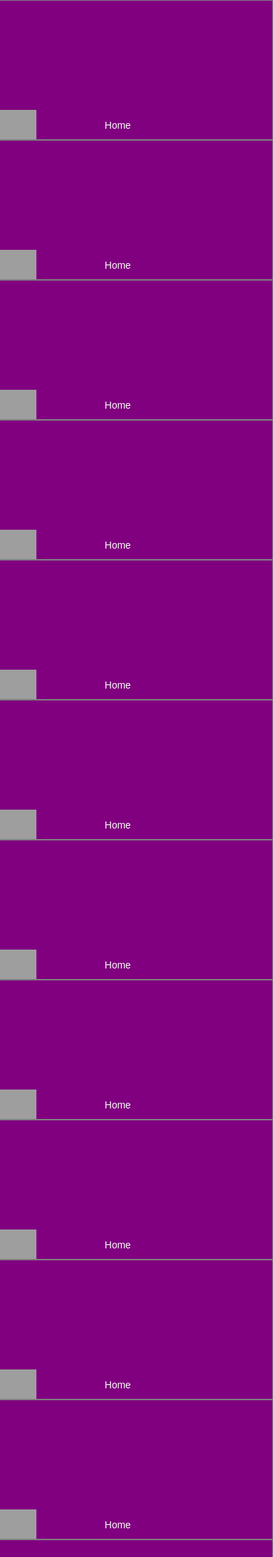
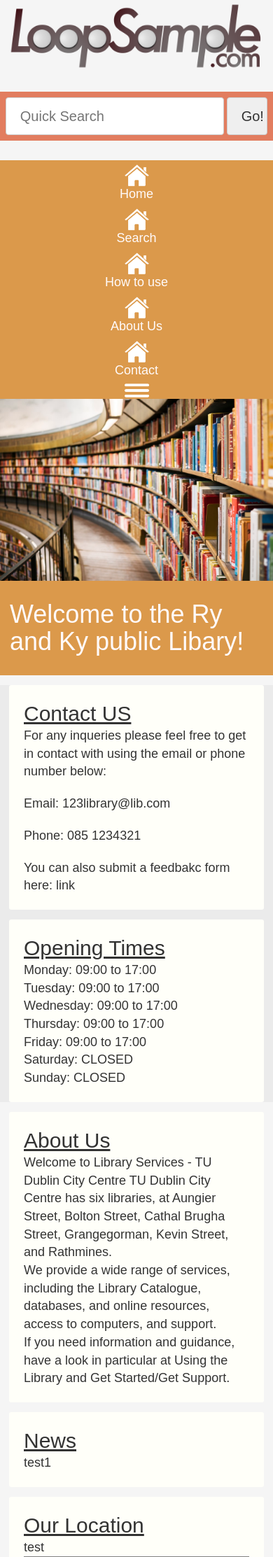
Before and after one commit to C17326283/WebDev2Assignment-master, a PHP site: page / in a window 390 px wide. Shown: the top 2225 px of the page at 70% size. Run offline with PHP 8.4, Linux system fonts and the light colour scheme; some libraries are stand-ins or nearby versions; some web fonts are replaced; grey boxes are pictures that could not be loaded.

Commit message:
Working on main page

```diff
--- a/StyleSheet.css
+++ b/StyleSheet.css
@@ -4,83 +4,119 @@
 }
 body
 {
-    background-color: #F5F5F5;
+    background-color: #f5f5f5;
+
 }
-img
+.container-fluid
 {
-    width: 5em;
+    width: 100%;
+    margin: 0px;
+    padding: 0px;
+}
+.row
+{
+    padding: 0px;
+}
+p
+{
+    font-size: Large;
+    margin: 0px;
+
+}
+h1
+{
+    margin: 0px;
+}
+h2
+{
+    margin-top: .1em;
+    margin-bottom: .1em;
+    text-decoration: underline;
 }
 
-.top-box
+
+.banner-box
 {
-    background: grey;
+}
+.topLogo
+{
+    width: 100%;
+}
+.top-medias
+{
+    background-color: aqua;
+    width: 100%;
+    margin-left: auto;
+    margin-right: auto;
+    padding: 0px;
+}
+.mediaIcons
+{
+    width: 2em;
+    float: right;
+    padding: 0px;
+}
+.top-search
+{
+    background-color: #E27D5F;
+    float: center;
+    vertical-align: middle;
+
+    text-align: center;
+    margin-top: 2em;
+    margin-bottom: 2em;
+
+    padding: 0px;
+}
+
+
+nav
+{
+    padding: 0px;
+    margin: 0px;
+    background: #db994b;
+}
+.tab-box
+{
+    color: snow;
+    text-align: center;
     vertical-align: bottom;
+    margin-bottom: 0px;
+    margin-top: 0px;
+    border-top: 1px solid white;
+    padding: 0px;
+}
+.tab-menu
+{
+    color: snow;
     text-align: center;
+    vertical-align: bottom;
+    margin-bottom: 0px;
+    margin-top: 0px;
+    background-color: #e87909;
+    border-bottom: 1px solid white;
+    padding: 0px;
+    float: right;
 }
 .tab-box img
 {
     width: 60%;
-    max-width: 4em;
+    max-width: 2.5em;
+    margin: 0px;
+    margin-top: 2px;
 }
-.row
+.tab-box h6
 {
-    margin-left: -20px;
+    margin: 0px;
+    margin-bottom: 2px;
+    font-size: Large;
+    padding: 0px
 }
 
-.logo-box
-{
-    float: left;
-    background-color: red;
-    margin: 0px;
-    padding: 2px;
-    height: 100%;
-}
-.tab-box
-{
-    background-color: purple;
-    color: snow;
-    height: 200px;
-    vertical-align: middle;
-    text-align: center;
-    vertical-align: bottom;
-    margin-bottom: auto;
-    margin-top: auto;
-    border: 1px solid grey;
-}
-.top-logo
+.mainBody
 {
     width: 100%;
-    height: 100%;
 }
-.tab-box img
-{
-    vertical-align: bottom;
-    width: 80%;
-    position:absolute;
-    left:0;
-    bottom:0px;
-    margin-left: auto;
-    margin-right: auto;
-}
-.tab-box p
-{
-    width: 80%;
-    margin-left: auto;
-    margin-right: auto;
-    position: absolute;
-    bottom:0px;
-    top:auto;
-}
-.op-cont
-{
-    height: 100%;
-    border: 2px solid black;
-}
-.link-name
-{
-
-}
-
 .gallery
 {
     background-color: #454E5C;
@@ -98,14 +134,15 @@ img
 }
 .Welcome
 {
-    background-color: #E27D5F;
+    background-color: #db994b;
     width: 100%;
     margin-right: auto;
     margin-left: auto;
     max-height: 400px;
     overflow: hidden;
     color: snow;
-    padding: 1em;
+    padding: 2em 1em;
+
 }
 .search
 {
@@ -115,5 +152,98 @@ img
     margin-left: auto;
     max-height: 400px;
     overflow: hidden;
-    padding: 1em;
+    padding: 1em 0em;
+    text-align: center;
 }
+.leftMain
+{
+    background: #ebebeb;
+    padding: 0px;
+}
+.rightMain
+{
+    padding: 0px;
+}
+.card
+{
+    background: #fffff9;
+    margin: 1em 2em;
+    padding: 1.5em;
+    overflow:auto;
+    border-radius: 3px;
+}
+
+footer
+{
+    padding: 2em 2em;
+    margin: 0px;
+    background-color: grey;
+}
+
+
+
+
+input[type=search]
+{
+    width: 80%;
+    padding: 12px 20px;
+    margin: 8px 0;
+    display: inline-block;
+    border: 1px solid #ccc;
+    border-radius: 4px;
+    box-sizing: border-box;
+    font-family: sans-serif;
+    font-size:20px;
+}
+input[type=button]
+{
+    width: 15%;
+    padding: 12px 20px;
+    margin: 8px 0;
+    display: inline-block;
+    border: 1px solid #ccc;
+    border-radius: 4px;
+    box-sizing: border-box;
+    font-family: sans-serif;
+    font-size:20px;
+}
+
+/*For menu*/
+.dropdown
+{
+}
+.dropdown-menu
+{
+    background-color: #ededed;
+    text-align: center;
+}
+/*the box/link colors*/
+.dropdown-menu a
+{
+    color: black;
+    padding: 12px 16px;
+    text-decoration: none;
+    display: block;
+    border: 1px solid #646464 ;
+}
+/*change color when hover over*/
+.dropdown-menu a:hover
+{
+    background-color: #cecece;
+}
+/*makes menu pop up*/
+.dropdown:hover .dropdown-menu
+{
+    display: block;
+}
+
+.tab-box
+{
+    border-radius: 5px;/*roundness of box*/
+    border:2px solid #db994b;
+}
+.tab-box:hover
+{
+    border:2px solid snow;
+    text-decoration:none;
+}
--- a/index.html
+++ b/index.html
@@ -12,11 +12,139 @@
 </head>
 
 <body>
+    <div class = "container-fluid wholePage">
+
+        <div class = "row top">
+            <div class="col-sm-5 banner-box">
+                <img class ="topLogo" src="logosample.png">
+            </div>
+            <div class="col-sm-7 banner-box">
+                <div class="top-medias">
+                </div>
+                <div class="top-search">
+                    <input type="search" id="quickSearchBox" placeholder="Quick Search">
+                    <input type="button" value="Go!">
+                </div>
+            </div>
+        </div>
+
+        <nav>
+            <div class = "row navRow">
+                <a href="https://www.google.com/">
+                <div class="col-sm-2 tab-box">
+                    <img src="HomeWhite.png"><h6>Home</h6>
+                </div>
+                </a>
+
+                <a href="https://www.google.com/">
+                <div class="col-sm-2 tab-box">
+                    <img src="HomeWhite.png">
+                    <h6>Search</h6>
+                </div>
+                </a>
+                <a href="https://www.google.com/">
+                <div class="col-sm-2 tab-box">
+                        <img src="HomeWhite.png">
+                        <h6>How to use</h6>
+                </div>
+                    </a>
+                <a href="https://www.google.com/">
+                <div class="col-sm-2 tab-box">
+                    <img src="HomeWhite.png"><h6>About Us</h6>
+                </div>
+                    </a>
+                <a href="https://www.google.com/">
+                <div class="col-sm-2 tab-box">
+                    <img src="HomeWhite.png"><h6>Contact</h6>
+                </div>
+                    </a>
+
+                <a href="https://www.google.com/">
+                <div class="col-sm-2 tab-box">
+                    <div class="dropdown">
+                        <img class="login" src="DropIcon.png" height="20px;">
+                        <div class="dropdown-menu">
+                            <a href="https://www.google.com/">test1</a>
+                            <a href="https://www.google.com/">test2</a>
+                            <a href="https://www.google.com/">test3</a>
+                        </div>
+                    </div>
+                </div>
+                </a>
+            </div>
+        </nav>
+
+        <div class = "mainBody">
+            <div class = "gallery">
+                <img src="sampletop.jpg">
+            </div>
+            <div class = "Welcome">
+                <h1>Welcome to the Ry and Ky public Libary!</h1>
+            </div>
+
+            <div class="row">
+                <div class="col-sm-3 leftMain">
+                    <div class="card">
+                        <h2>Contact US</h2>
+                        <p>For any inqueries please feel free to get in contact with using the email or phone number below:
+                        </p><br>
+                        <p>Email: 123library@lib.com</p><br>
+                        <p>Phone: 085 1234321</p><br>
+
+                        <p>You can also submit a feedbakc form here: link</p>
+                    </div>
+
+                    <div class="card">
+                        <h2>Opening Times</h2>
+                        <p>Monday: 09:00 to 17:00</p>
+                        <p>Tuesday: 09:00 to 17:00</p>
+                        <p>Wednesday: 09:00 to 17:00</p>
+                        <p>Thursday: 09:00 to 17:00</p>
+                        <p>Friday: 09:00 to 17:00</p>
+                        <p>Saturday: CLOSED</p>
+                        <p>Sunday: CLOSED</p>
+                    </div>
+                </div>
+                <div class="col-sm-9 rightMain">
+                    <div class="card">
+                        <h2>About Us</h2>
+                        <p>Welcome to Library Services - TU Dublin City Centre
+                        TU Dublin City Centre has six libraries, at Aungier Street, Bolton Street, Cathal Brugha Street, Grangegorman, Kevin Street, and Rathmines.</p>
+                        <p>
+                        We provide a wide range of services, including the Library Catalogue, databases, and online resources, access to computers, and support.
+                        </p>
+                        <p>
+                        If you need information and guidance, have a look in particular at Using the Library and Get Started/Get Support.</p>
+                    </div>
+
+                    <div class="card">
+                        <h2>News</h2>
+                        <p>test1</p>
+                    </div>
+
+                    <div class="card">
+                        <h2>Our Location</h2>
+                        <p>test</p>
+                            <img src="LocationImg.png" style="width: 100%; border: 1px solid grey;">
+                    </div>
+                </div>
+            </div>
+
+        </div>
+        <footer>
+            <p>By Kyle Heffernan & Ryan Byrne</p>
+            <p>TU Dublin</p>
+        </footer>
+    </div>
+</body>
+
+    <!--
     <div class="container-fluid">
     <div class = "top" style="background:blue;">
         <div class="logo-box">
             <img src="samplelogo.jpg">
         </div>
+        <nav>
         <div class="row">
             <div class="col-sm-1 top-box tab-box">
                 <img src="home.png">
@@ -66,14 +194,9 @@
                 <div class="bst-icon"></div>
                     <img src="home.png">
                     <p>Home</p>
-                </div>
             </div>
         </div>
     </div>
-
-    <!-- Bootstrap requires a containing element to wrap site contents.
-    The .container-fluid class provides a responsive full-width container
-    Containers are not nestable -->
     <div class = "gallery">
         <img src="sampletop.jpg">
     </div>
@@ -85,4 +208,6 @@
         <p>SearchBox, Go</p>
         <p>Go to advanced Search</p>
     </div>
+    </div>
 </body>
+-->
```
Also changed, not shown: 08-gates-public-library.jpg (added), DropIcon.png (added), HomeWhite.png, LocationImg.png (added), fbicon.png (added), home.png (added), logosample.png (added), news.png (added).
